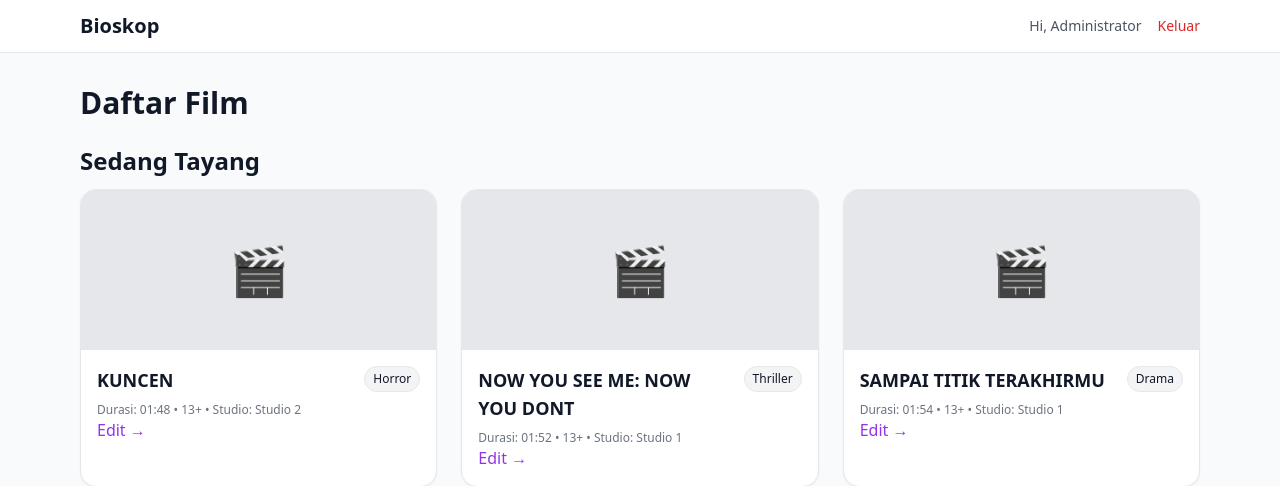
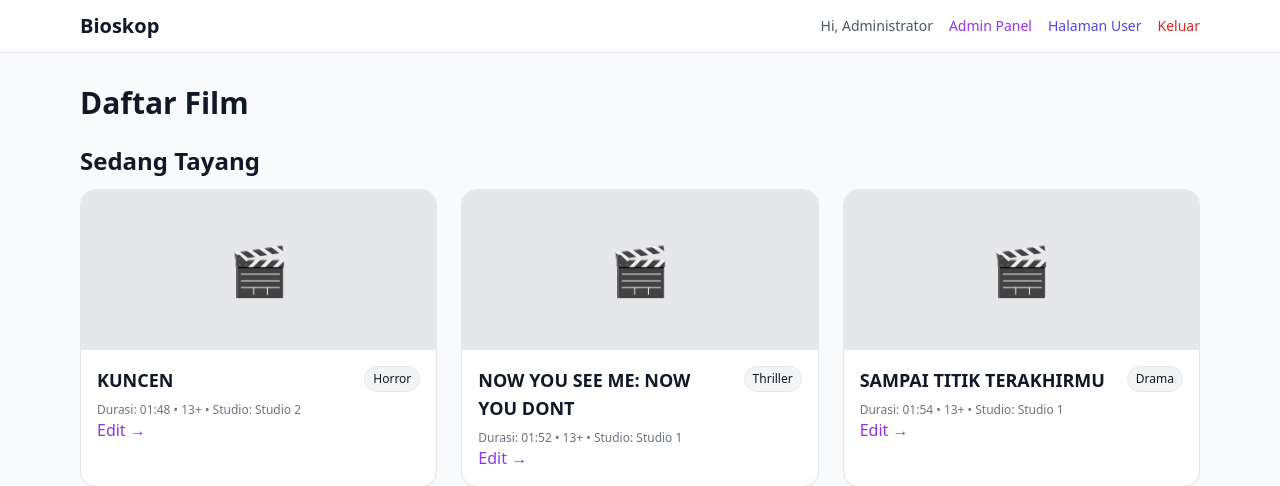
Before and after one commit to XenoidXD/bioskop, a PHP site: page /index.php in a window 1280 px wide. Shown: the top 486 px of the page. Run offline with PHP 8.4, Linux system fonts and the light colour scheme; the visitor is signed in with stand-in values (Sample User, id 1); data comes from the database, SQL or seed files in the repository; some libraries are stand-ins or nearby versions.

Commit message:
feat(navbar): add admin panel and user page links for admin role

```diff
--- a/navbar.php
+++ b/navbar.php
@@ -7,6 +7,8 @@
 
         <?php if (isset($_SESSION['role']) && $_SESSION['role'] == 'admin'): ?>
           <span class="text-gray-600">Hi, Administrator</span>
+          <a href="admin.php" class="text-purple-600 font-medium">Admin Panel</a>
+          <a href="index.php" class="text-indigo-600">Halaman User</a>
           <a href="logout.php" class="text-red-600">Keluar</a>
         <?php else: ?>
           <span class="text-gray-600">Hi, <?= h($_SESSION['user']['nama']) ?></span>
```
